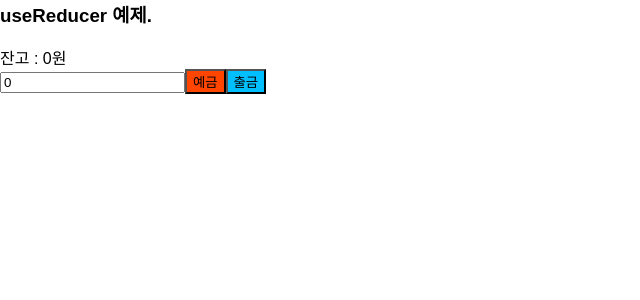
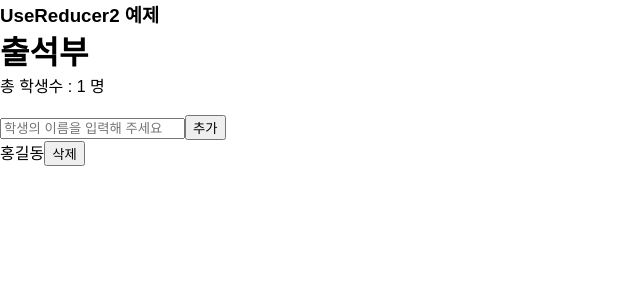
Before and after one commit to ryussjxtest/react_hook, a React (Create React App) app: page / in a window 1280 px wide. Shown: the top 300 px of the page, without its empty margins (0-640 px from the left). Built offline with nearby package versions, Linux system fonts and the light colour scheme.

Commit message:
useReducer 출석부 추가삭제완료

```diff
--- a/src/App.js
+++ b/src/App.js
@@ -11,6 +11,7 @@ import UseMemo2 from './hooktest/UseMemo2';
 import UseCallback from './hooktest/UseCallback';
 import UseCallback2Box from './hooktest/UseCallback2Box';
 import UseReducer from './hooktest/UseReducer';
+import UseReducer2 from './hooktest/UseReducer2';
 
 
 function App() {
@@ -18,7 +19,8 @@ function App() {
 
  return(
     <div>
-      <UseReducer />
+      <UseReducer2 />
+      {/* <UseReducer /> */}
       {/* <UseCallback2Box /> */}
       {/* <UseCallback /> */}
       {/* <UseMemo2 /> */}
--- /dev/null
+++ b/src/hooktest/Students4UseReducer2.js
@@ -0,0 +1,17 @@
+import { ACTION_TYPES } from "./UseReducer2"
+
+export default function Students4UseReducer2({name,dispatch,id}){
+  return (
+    <div>
+      <span>{name}</span>
+      <button onClick={()=>{
+        dispatch({
+          type:ACTION_TYPES.del,
+          payload :{id},
+          // 이름은 겹칠수도 잇다. payload :{name},
+          // object형태로.....
+        })
+      }}>삭제</button>
+    </div>
+  )
+}
--- /dev/null
+++ b/src/hooktest/UseReducer2.js
@@ -0,0 +1,90 @@
+import { useReducer, useState } from "react"
+import Students4UseReducer2 from "./Students4UseReducer2";
+
+export const ACTION_TYPES = {
+  add:'add',
+  del:'del',
+}
+const reducer = (state, action) => {
+  console.log("dispatch ==> reducer   ",state,action);
+  switch(action.type){
+    case ACTION_TYPES.add:
+      const name = action.payload.name;
+      const newStudent ={
+        id:Date.now(),
+        name, // name:name 이름이 같으면 value생략가능.
+        isHere:false,
+      };
+      return {
+        count : state.count + 1,
+        students : [...state.students, newStudent]
+      };
+    case ACTION_TYPES.del:
+      return{
+        count:state.count -1,
+        students: // filter를 이용해 id와 다른 것들만 listup.
+          state.students.filter((s)=>{ //인자로 학생 배열에서 하나씩..
+            return s.id !== action.payload.id;
+            //삭제할 것과 다르면...리턴즉 남긴다. true만 남기므로.. !==
+          })
+      };
+    default :
+      return state;
+  }
+}
+const initialState ={
+  count : 1,
+  students:[
+    {
+      id:Date.now(),
+      name:'홍길동',
+      isHere : false,
+    },
+  ],
+}
+export default function UseReducer2(){
+  const [studentsInfo, dispatch] = useReducer(reducer, initialState);
+  const [name, setName] = useState('');
+
+  return (
+    <div>
+      <h3>UseReducer2 예제</h3>
+      <h1>출석부</h1>
+      <p>총 학생수 : {studentsInfo.count} 명</p>
+      <br />
+      <input
+        type='text'
+        placeholder = '학생의 이름을 입력해 주세요'
+        value = {name}
+        onChange = {(e)=>{setName(e.target.value)}}
+        onKeyPress = {(e)=>{
+          if (e.key === 'Enter') {
+            dispatch({
+              type:ACTION_TYPES.add,
+              payload :{name},
+            });
+          }
+        }}
+      />
+      <button onClick={()=>{
+        dispatch({
+          type:ACTION_TYPES.add,
+          payload :{name},
+        })
+      }}>추가</button>
+
+      {studentsInfo.students.map((s)=>{
+        return (
+          <Students4UseReducer2
+          // Students4UseReducer2 component로 전달할 props...
+            key={s.id}
+            name={s.name}
+            dispatch = {dispatch}
+            id = {s.id}
+            />
+        );
+
+      })}
+    </div>
+  )
+}
```
